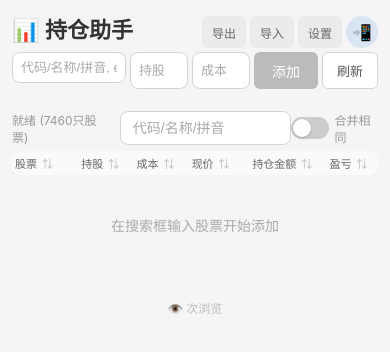
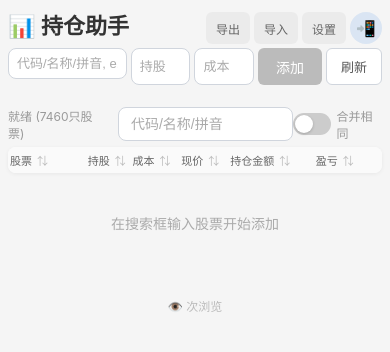
Before and after one commit to mavericklou/SouAGu, a plain HTML site: page portfolio.html in a window 390 px wide. Drawn offline with nearby package versions, Linux system fonts and the light colour scheme; some packages are replaced by stand-ins of ours; a script that the page names is missing.

Commit message:
fix: mobile table fills screen width with compact fixed columns
- table-layout:fixed + width:100% so table spans full phone width (no white bars)
- tight 2px column padding, proportional column widths for 7 columns
- name/code keep single line, long ETF names truncate with ellipsis
- smaller delete button (11px font, 1px padding)

```diff
--- a/portfolio.html
+++ b/portfolio.html
@@ -94,13 +94,20 @@ tr.deleting .del { opacity: 0.7; }
 .empty { text-align: center; padding: 40px 0; color: #aaa; font-size: 14px; }
 #stockSearchContainer { flex: 2; min-width: 120px; }
 @media (max-width: 600px) {
-  body { padding: 12px; }
+  body { padding: 8px; }
   .form-row input { min-width: 45px; font-size: 13px; padding: 7px 8px; }
   #stockSearchContainer { min-width: 90px; }
   .form-row { gap: 4px; }
-  th, td { padding: 4px 3px; font-size: 11px; }
-  td:first-child { white-space: normal; word-break: break-all; }
-  th { white-space: normal; }
+  table { table-layout: fixed; width: 100%; }
+  th, td { padding: 5px 2px; font-size: 11px; white-space: nowrap; overflow: hidden; text-overflow: ellipsis; }
+  th:first-child, td:first-child { width: 20%; text-align: left; }
+  th:nth-child(2), td:nth-child(2) { width: 12%; }
+  th:nth-child(3), td:nth-child(3) { width: 12%; }
+  th:nth-child(4), td:nth-child(4) { width: 13%; }
+  th:nth-child(5), td:nth-child(5) { width: 19%; }
+  th:nth-child(6), td:nth-child(6) { width: 17%; }
+  th:nth-child(7), td:nth-child(7) { width: 7%; }
+  .del { font-size: 11px; padding: 0 1px; }
   .summary { gap: 10px; font-size: 13px; }
 }
 
@@ -330,7 +337,7 @@ tr.deleting .del { opacity: 0.7; }
   </div>
 </div>
 
-<div style="overflow-x:auto;-webkit-overflow-scrolling:touch"><table>
+<table>
   <thead>
     <tr>
       <th data-col="name" class="sortable">股票 <span class="si"></span></th>
@@ -343,7 +350,7 @@ tr.deleting .del { opacity: 0.7; }
     </tr>
   </thead>
   <tbody id="tbody"></tbody>
-</table></div>
+</table>
 
 <div class="empty" id="empty">在搜索框输入股票开始添加</div>
 
```
